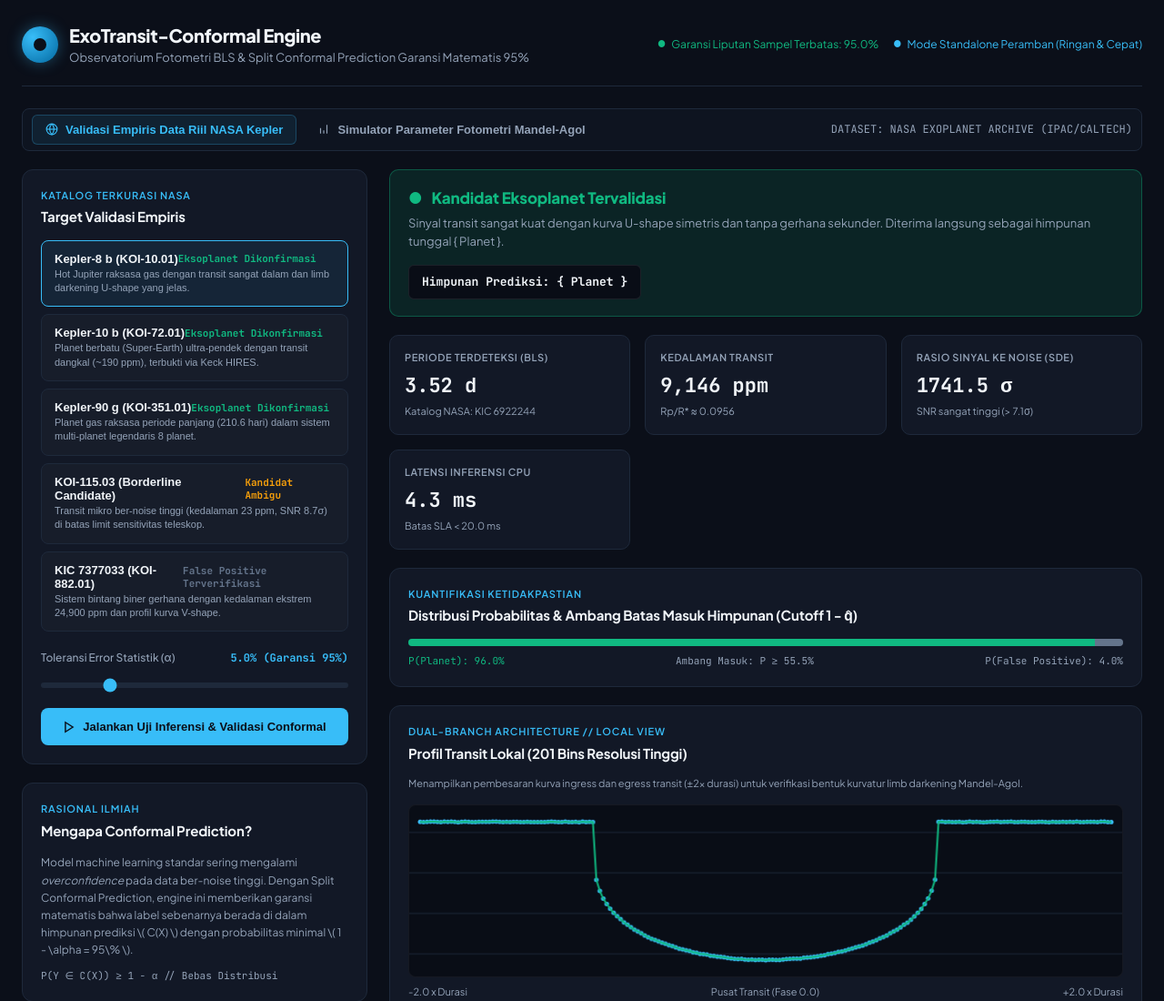
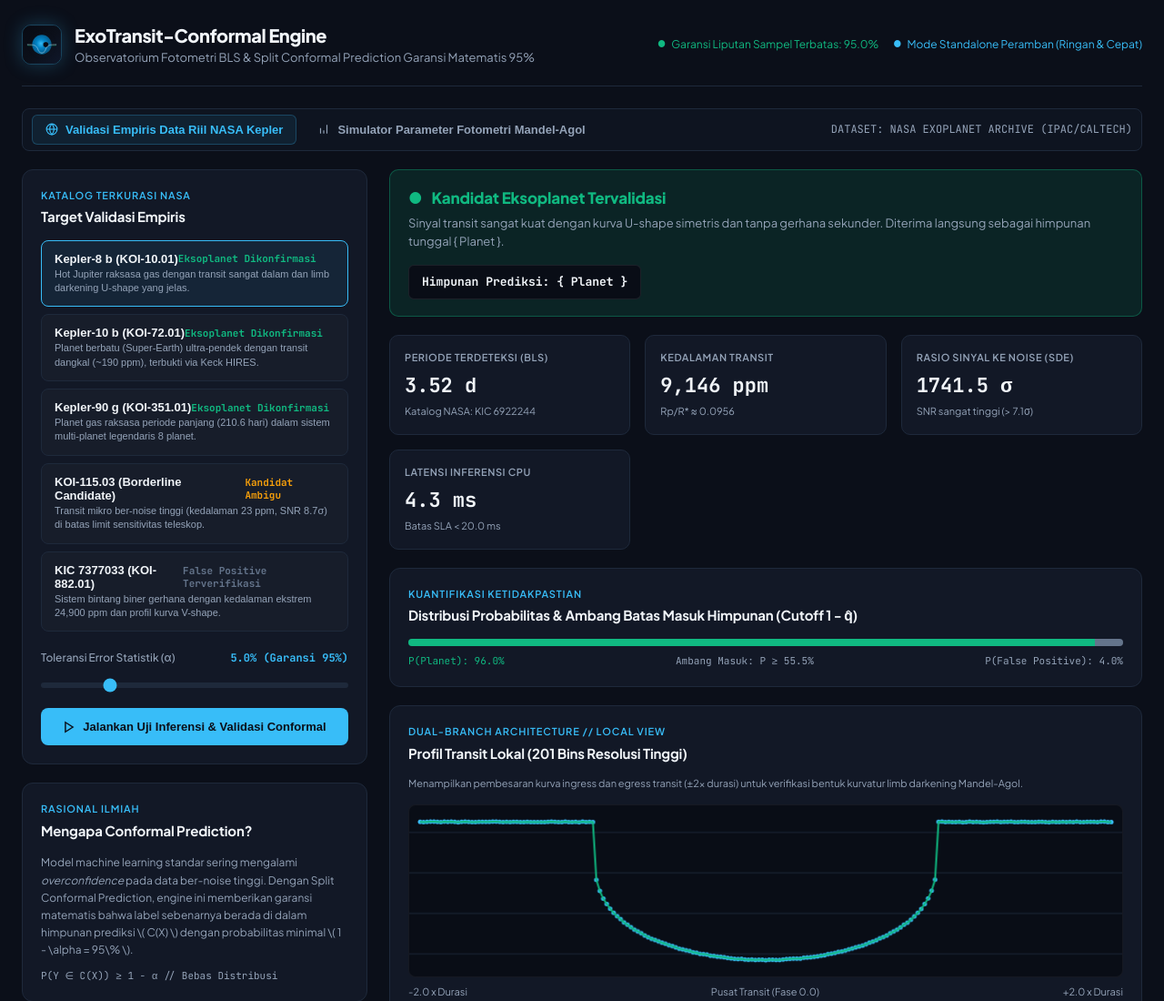
Before and after one commit to Rangga11268/exotransit-conformal-engine, a plain HTML site: page index.html in a window 1280 px wide. Shown: the top 1100 px of the page at 91% size. Drawn offline with Linux system fonts and the light colour scheme; no server answers.

Commit message:
feat(branding): add SVG logo and modernize architecture flow with Mermaid diagram

```diff
--- a/index.html
+++ b/index.html
@@ -4,6 +4,7 @@
   <meta charset="UTF-8">
   <meta name="viewport" content="width=device-width, initial-scale=1.0">
   <title>ExoTransit-Conformal Engine | Observatorium Deteksi Eksoplanet NASA</title>
+  <link rel="icon" type="image/svg+xml" href="assets/logo.svg">
   <link rel="preconnect" href="https://fonts.googleapis.com">
   <link rel="preconnect" href="https://fonts.gstatic.com" crossorigin>
   <link href="https://fonts.googleapis.com/css2?family=JetBrains+Mono:wght@400;500;700&family=Plus+Jakarta+Sans:wght@400;500;600;700;800&display=swap" rel="stylesheet">
@@ -60,27 +61,16 @@
     .brand {
       display: flex;
       align-items: center;
-      gap: 12px;
+      gap: 14px;
     }
 
-    .brand-icon {
-      width: 40px;
-      height: 40px;
-      background: radial-gradient(circle at 30% 30%, #38bdf8, #0369a1);
-      border-radius: 50%;
-      box-shadow: 0 0 16px rgba(56, 189, 248, 0.35);
-      position: relative;
-    }
-
-    .brand-icon::after {
-      content: '';
-      position: absolute;
-      width: 14px;
-      height: 14px;
-      background: #0b0f19;
-      border-radius: 50%;
-      top: 13px;
-      left: 13px;
+    .brand-logo-img {
+      width: 44px;
+      height: 44px;
+      border-radius: 10px;
+      box-shadow: 0 0 20px rgba(56, 189, 248, 0.25);
+      border: 1px solid rgba(56, 189, 248, 0.3);
+      display: block;
     }
 
     .brand-text h1 {
@@ -512,7 +502,7 @@
   <div class="container">
     <header>
       <div class="brand">
-        <div class="brand-icon"></div>
+        <img src="assets/logo.svg" alt="ExoTransit-Conformal Logo" class="brand-logo-img">
         <div class="brand-text">
           <h1>ExoTransit-Conformal Engine</h1>
           <p>Observatorium Fotometri BLS & Split Conformal Prediction Garansi Matematis 95%</p>
```
Also changed, not shown: assets/logo.svg (added), 1 other file.
